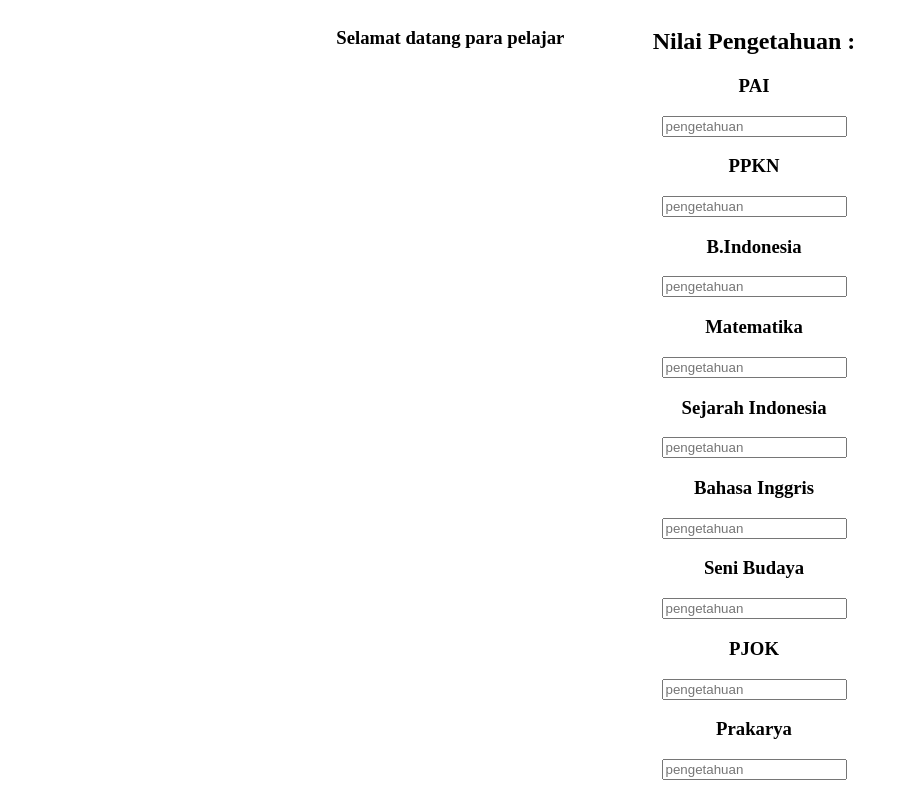
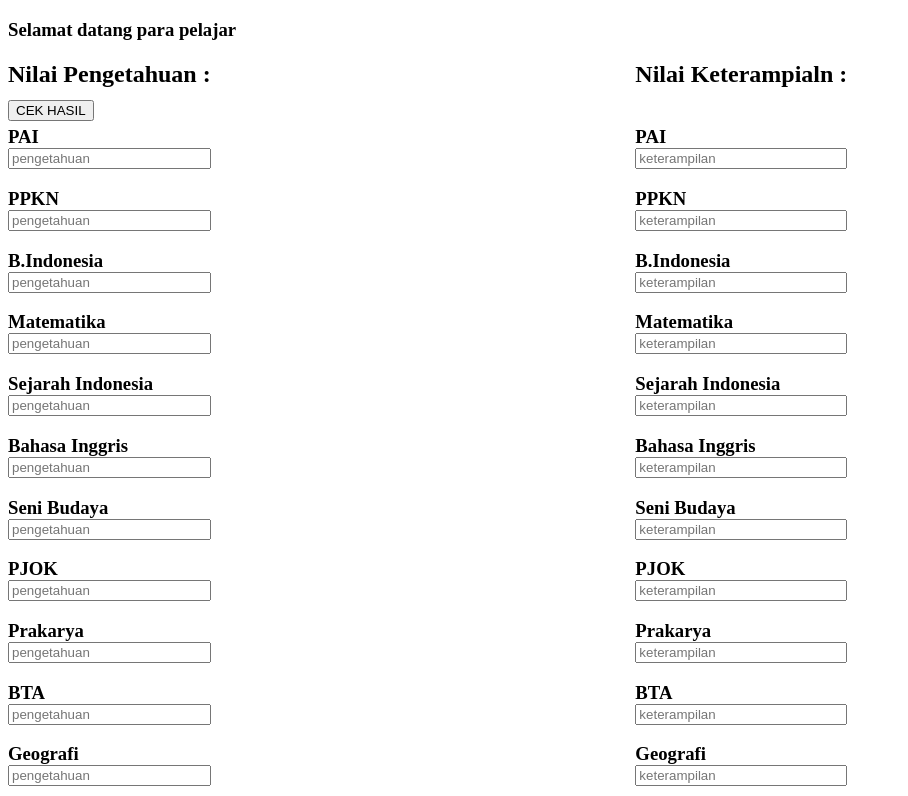
Before and after one commit to Huzcak/Huzcak.github.io, a plain HTML site: page index.html in a window 1280 px wide. Shown: the top 796 px of the page, without its empty margins (0-908 px from the left). Drawn offline with Linux system fonts and the light colour scheme.

Commit message:
Update style2.css

```diff
--- a/style2.css
+++ b/style2.css
@@ -1,14 +1,40 @@
 body{
-    display: flex;
-    text-align: center;
-    justify-content: center;
+
+
     height: 100%;
+
+
 }
 .container{
     display: flex;
+    justify-content: space-between;
+
+
+}
+.container1{
+    display: flex;
     flex-direction: column;
-    width: 30%;
+    margin: 0px;
+    padding: 0px;
+}
+h3{
+    margin-bottom: 0px;
+}
+.container2{
+    display: flex;
+    flex-direction: column;
+    margin: 0px;
+    padding: 0px;
+}
+.container3{
+    display: flex;
+    flex-direction: column;
 }
 #Name2{
     margin-bottom: 5px;
 }
+.klik{
+    position: absolute;
+    top: 100px;
+
+}
```
